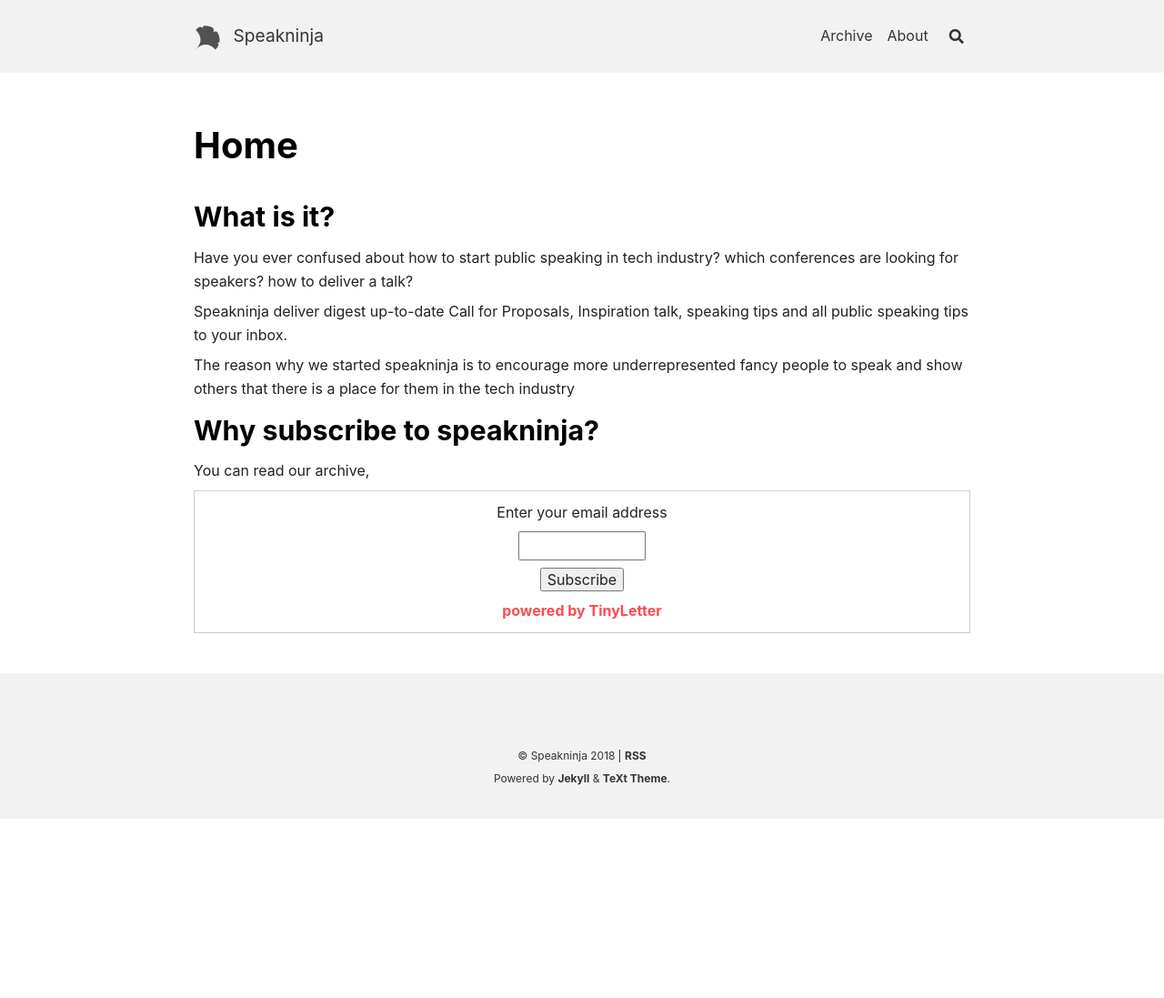
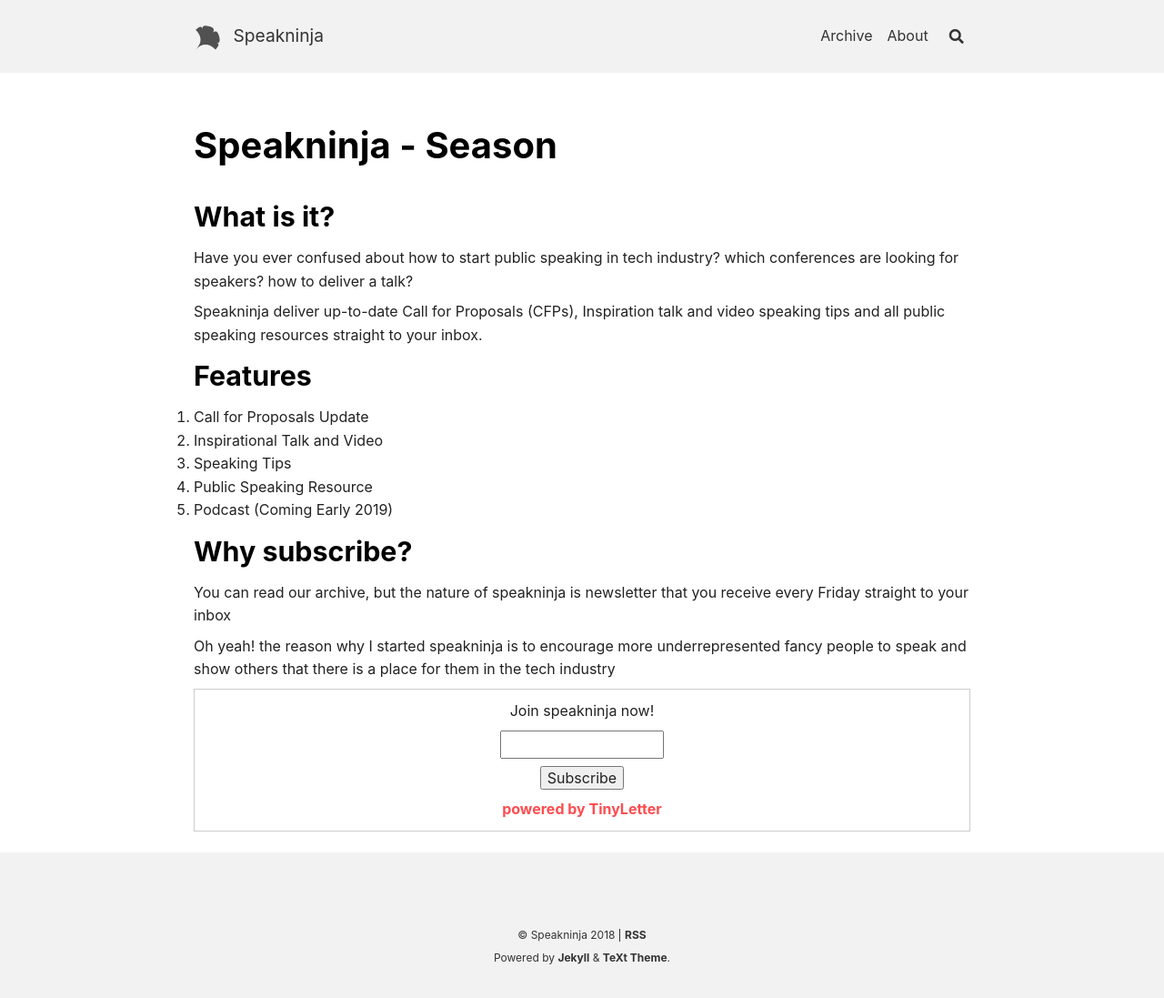
Before and after one commit to speakninja/speakninja.github.io, a Jekyll site: the page built from index.html, in a window 1280 px wide. Shown: the whole page at 91% size. Built offline with Jekyll 4.4.1, drawn with Linux system fonts in a browser that asks for light colours; nearby versions of some CDN libraries; the list of posts is cut into pages by our own code; before the commit the page ends 900 px from its top, so only the background shows below that.

Commit message:
speakninja is here

```diff
--- a/_layouts/home.html
+++ b/_layouts/home.html
@@ -1,18 +1,23 @@
 ---
 layout: articles
 titles:
-  en: Home
-  zh: 主页
-  zh-Hans: 主頁
-  zh-Hant: 主頁
+  en: Speakninja - Season #1
 key: page-about
 ---
 
-<h2>What is it?</h2>
+<h2 id="whatisit">What is it?</h2>
 <p>Have you ever confused about how to start public speaking in tech industry? which conferences are looking for speakers? how to deliver a talk?</p>
-<p>Speakninja deliver digest up-to-date Call for Proposals, Inspiration talk, speaking tips and all public speaking tips to your inbox. </p>
-<p>The reason why we started speakninja is to encourage more underrepresented fancy people to speak and show others that there is a place for them in the tech industry</p>
-<h2>Why subscribe to speakninja?</h2>
-<p>You can read our archive, </p>
+<p>Speakninja deliver up-to-date Call for Proposals (CFPs), Inspiration talk and video speaking tips and all public speaking resources straight to your inbox.</p>
+<h2 id="features">Features</h2>
+<ol>
+  <li>Call for Proposals Update</li>
+  <li>Inspirational Talk and Video</li>
+  <li>Speaking Tips</li>
+  <li>Public Speaking Resource</li>
+  <li>Podcast (Coming Early 2019)</li>
+</ol>
+<h2 id="whysubscribe">Why subscribe?</h2>
+<p>You can read our archive, but the nature of speakninja is newsletter that you receive every Friday straight to your inbox</p>
+<p>Oh yeah! the reason why I started speakninja is to encourage more underrepresented fancy people to speak and show others that there is a place for them in the tech industry</p>
 
-<form style="border:1px solid #ccc;padding:3px;text-align:center;" action="https://tinyletter.com/speakninja" method="post" target="popupwindow" onsubmit="window.open('https://tinyletter.com/speakninja', 'popupwindow', 'scrollbars=yes,width=800,height=600');return true"><p><label for="tlemail">Enter your email address</label></p><p><input type="text" style="width:140px" name="email" id="tlemail" /></p><input type="hidden" value="1" name="embed"/><input type="submit" value="Subscribe" /><p><a href="https://tinyletter.com" target="_blank">powered by TinyLetter</a></p></form>
+<form style="border:1px solid #ccc;padding:3px;text-align:center;" action="https://tinyletter.com/speakninja" method="post" target="popupwindow" onsubmit="window.open('https://tinyletter.com/speakninja', 'popupwindow', 'scrollbars=yes,width=800,height=600');return true"><p><label for="tlemail">Join speakninja now!</label></p><p><input type="text" style="width:180px" name="email" id="tlemail" /></p><input type="hidden" value="1" name="embed"/><input type="submit" value="Subscribe" /><p><a href="https://tinyletter.com/speakninja" target="_blank">powered by TinyLetter</a></p></form>
```
